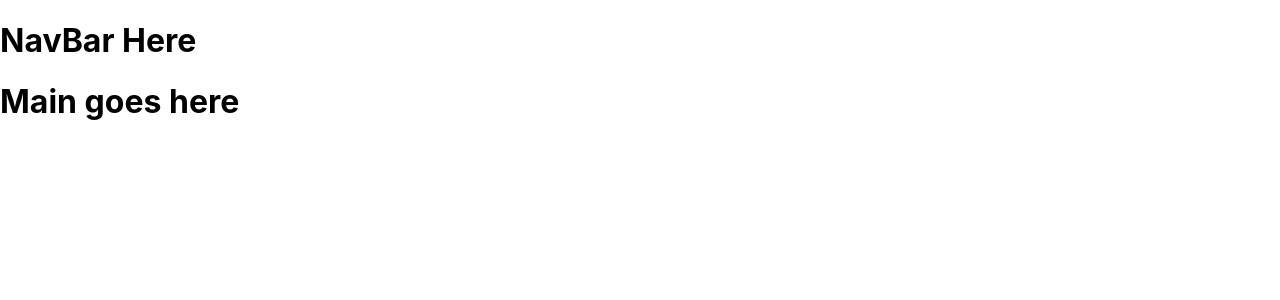
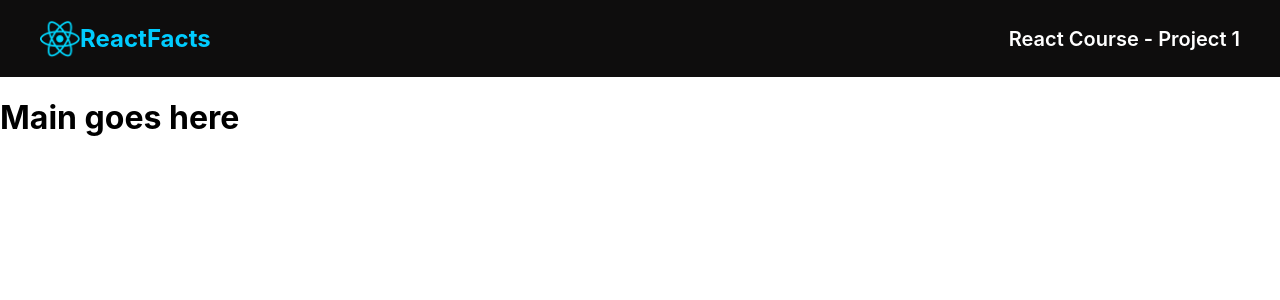
Before and after one commit to atoopdev/react-website, a React (Create React App) app in the folder react-webpage/: page / in a window 1280 px wide. Shown: the top 300 px of the page. Built offline with nearby package versions, Linux system fonts and the light colour scheme.

Commit message:
header html and styling

```diff
--- a/react-webpage/src/App.js
+++ b/react-webpage/src/App.js
@@ -1,5 +1,5 @@
 import logo from './logo.svg';
-import './App.css';
+// import './App.css';
 import React from "react"
 import NavBar from "./components/NavBar"
 import Main from "./components/Main"
--- a/react-webpage/src/components/NavBar.js
+++ b/react-webpage/src/components/NavBar.js
@@ -1,5 +1,12 @@
 import React from "react"
+import img_logo from "../images/react-icon-small.png"
 
 export default function Navbar(){
-    return <h1>NavBar Here</h1>
+    return <header>
+        <nav>
+            <div className="logo">
+                <img src={img_logo} className="header_logo" alt="small react logo"></img>
+                <p className="txt_logo">ReactFacts</p>
+            </div>
+            <p className="sub_heading">React Course - Project 1</p></nav></header>
 }
--- a/react-webpage/src/index.css
+++ b/react-webpage/src/index.css
@@ -1,13 +1,49 @@
+*{
+  box-sizing: border-box;
+}
+
 body {
   margin: 0;
-  font-family: -apple-system, BlinkMacSystemFont, 'Segoe UI', 'Roboto', 'Oxygen',
-    'Ubuntu', 'Cantarell', 'Fira Sans', 'Droid Sans', 'Helvetica Neue',
-    sans-serif;
+  font-family: 'Inter', sans-serif;
   -webkit-font-smoothing: antialiased;
   -moz-osx-font-smoothing: grayscale;
 }
 
-code {
-  font-family: source-code-pro, Menlo, Monaco, Consolas, 'Courier New',
-    monospace;
+img{
+  max-width: 100%;
+  display: block;
 }
+
+header{
+  background-color: rgb(14, 13, 13);
+  color: #FFF;
+}
+
+nav{
+  margin: 0px 40px;
+  display:flex;
+  flex-direction: row;
+  justify-content: space-between;
+  align-items: center;
+}
+
+.logo{
+  display: flex;
+  flex-direction: row;
+  align-items: center;
+}
+
+.header_logo{
+  height: 40px;
+}
+
+.txt_logo{
+  color: #00ccff;
+  font-size: 1.5rem;
+  font-weight: 700;
+}
+
+.sub_heading{
+  font-size: 1.25rem;
+  font-weight: 600;
+}
```
